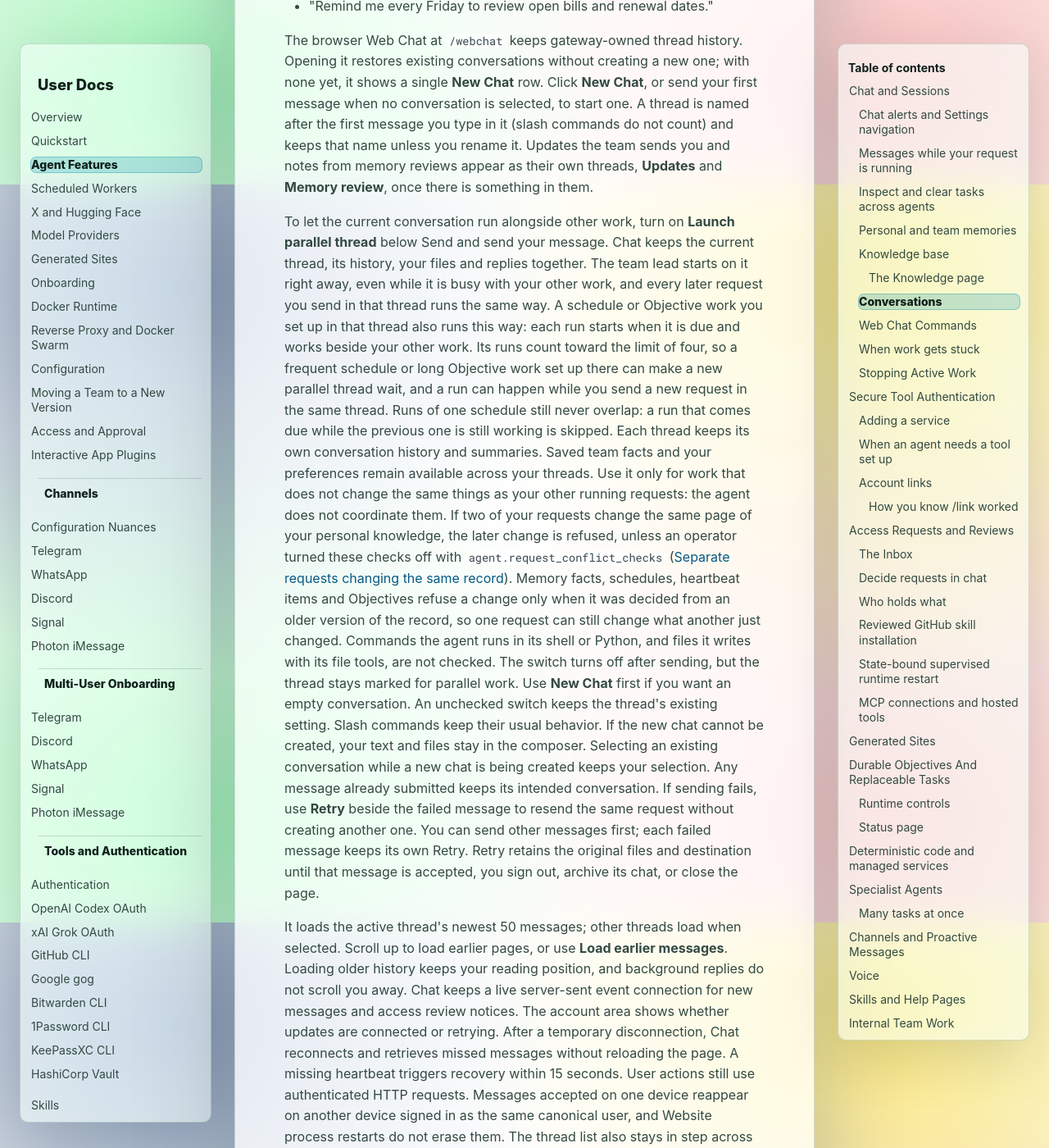
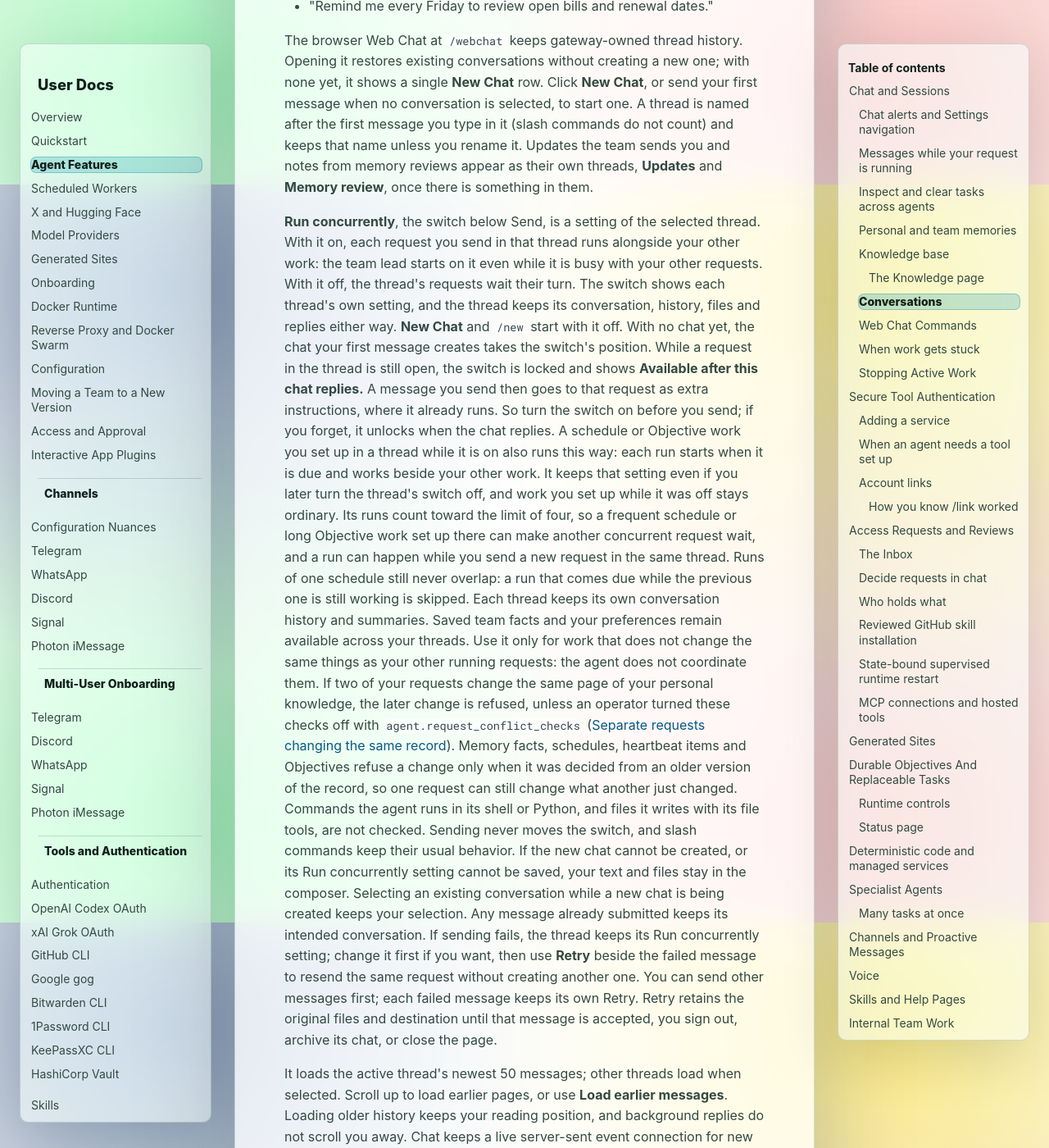
Before and after one commit to enzimo/universal-agents, an MkDocs documentation site: the page built from user_docs_source/features.md, in a window 1280 px wide and 1400 px high, scrolled down 7875 px. Shown: the whole window at 82% size. Built offline with MkDocs 1.6.1 and Material for MkDocs 9.7.7, drawn with Linux system fonts in a browser that asks for light colours; some of the changed text lies outside the part shown.

Commit message:
Describe Run concurrently as a thread setting in the docs
User docs, DESIGN.md and the architecture notes now describe the Run
concurrently switch: a saved setting of each thread, locked while a request
is open, never moved by sending, kept after a failed send, and copied into
schedules and Objective work only when they are created. Settings > Tasks
says Concurrent. Code comments that said a thread was "started with Launch
parallel thread" now name the setting.

The GatewayContext.parallel_thread field description keeps the old label on
purpose: it is part of the frozen team-transfer schedules/6 fingerprint, and
a comment by the field says so.

[skip ci]

Co-Authored-By: Claude Opus 5.5 <noreply@anthropic.com>

```diff
--- a/user_docs_source/features.md
+++ b/user_docs_source/features.md
@@ -61,9 +61,9 @@ queue positions and waiting reasons. It refreshes every 10 seconds while open an
 20 tasks per agent per page. Other users' tasks remain private. If one agent cannot
 respond, its section reports that problem while the other sections remain usable.
 
-New tasks appear even when the agent is busy or paused. **Parallel** marks a
-request you sent in a thread started with **Launch parallel thread**, and each
-run of a schedule or Objective work you set up in such a thread. The team lead
+New tasks appear even when the agent is busy or paused. **Concurrent** marks a
+request you sent in a thread set to **Run concurrently**, and each run of a
+schedule or Objective work you set up in such a thread. The team lead
 works on these at the same time as its other work, up to four at once; a
 further one shows as queued until one of them finishes. Other work, such as
 ordinary chats, New Chat, schedules set up anywhere else and other chat apps,
@@ -302,18 +302,25 @@ unless you rename it. Updates the team sends you and notes from memory reviews
 appear as their own threads, **Updates** and **Memory review**, once there is
 something in them.
 
-To let the current conversation run alongside other work, turn on
-**Launch parallel thread** below Send and send your message. Chat keeps the
-current thread, its history, your files and replies together. The
-team lead starts on it right away, even while it is busy with your other work,
-and every later request you send in that thread runs the same way.
-A schedule or Objective work you set up in that thread also runs this way:
-each run starts when it is due and works beside your other work. Its runs
-count toward the limit of four, so a frequent schedule or long
-Objective work set up there can make a new parallel thread wait, and a run can
-happen while you send a new request in the same thread. Runs of one schedule
-still never overlap: a run that comes due while the previous one is still
-working is skipped.
+**Run concurrently**, the switch below Send, is a setting of the selected
+thread. With it on, each request you send in that thread runs alongside your
+other work: the team lead starts on it even while it is busy with your other
+requests. With it off, the thread's requests wait their turn. The switch shows
+each thread's own setting, and the thread keeps its conversation, history,
+files and replies either way. **New Chat** and `/new` start with it off. With
+no chat yet, the chat your first message creates takes the switch's position.
+While a request in the thread is still open, the switch is locked and shows
+**Available after this chat replies.** A message you send then goes to that
+request as extra instructions, where it already runs. So turn the switch on
+before you send; if you forget, it unlocks when the chat replies.
+A schedule or Objective work you set up in a thread while it is on also runs
+this way: each run starts when it is due and works beside your other work. It
+keeps that setting even if you later turn the thread's switch off, and work you
+set up while it was off stays ordinary. Its runs count toward the limit of
+four, so a frequent schedule or long Objective work set up there can make
+another concurrent request wait, and a run can happen while you send a new
+request in the same thread. Runs of one schedule still never overlap: a run
+that comes due while the previous one is still working is skipped.
 Each thread keeps its own conversation history and summaries. Saved team facts
 and your preferences remain available across your threads. Use it only for work
 that does not change the same things as your other running requests:
@@ -324,15 +331,15 @@ operator turned these checks off with `agent.request_conflict_checks`
 Memory facts, schedules, heartbeat items and Objectives refuse a change only
 when it was decided from an older version of the record, so one request can
 still change what another just changed. Commands the agent runs in its shell or
-Python, and files it writes with its file tools, are not checked. The switch
-turns off after sending, but the thread stays marked for parallel work.
-Use **New Chat** first if you want an empty conversation. An unchecked switch
-keeps the thread's existing setting. Slash commands keep their usual behavior.
-If the new chat cannot be created, your text and files stay in the composer.
+Python, and files it writes with its file tools, are not checked. Sending
+never moves the switch, and slash commands keep their usual behavior.
+If the new chat cannot be created, or its Run concurrently setting cannot be
+saved, your text and files stay in the composer.
 Selecting an existing conversation while a new chat is being created keeps
 your selection. Any message already submitted keeps its intended conversation.
-If sending fails, use **Retry** beside the failed message to resend the same
-request without creating another one. You can send other messages first;
+If sending fails, the thread keeps its Run concurrently setting; change it
+first if you want, then use **Retry** beside the failed message to resend the
+same request without creating another one. You can send other messages first;
 each failed message keeps its own Retry. Retry retains the original files and
 destination until that message is accepted, you sign out, archive its chat,
 or close the page.
```
Also changed, not shown: README_ARCHITECTURE.md (+27 -13 lines), ui/DESIGN.md (+24 -17 lines), 6 other files.
